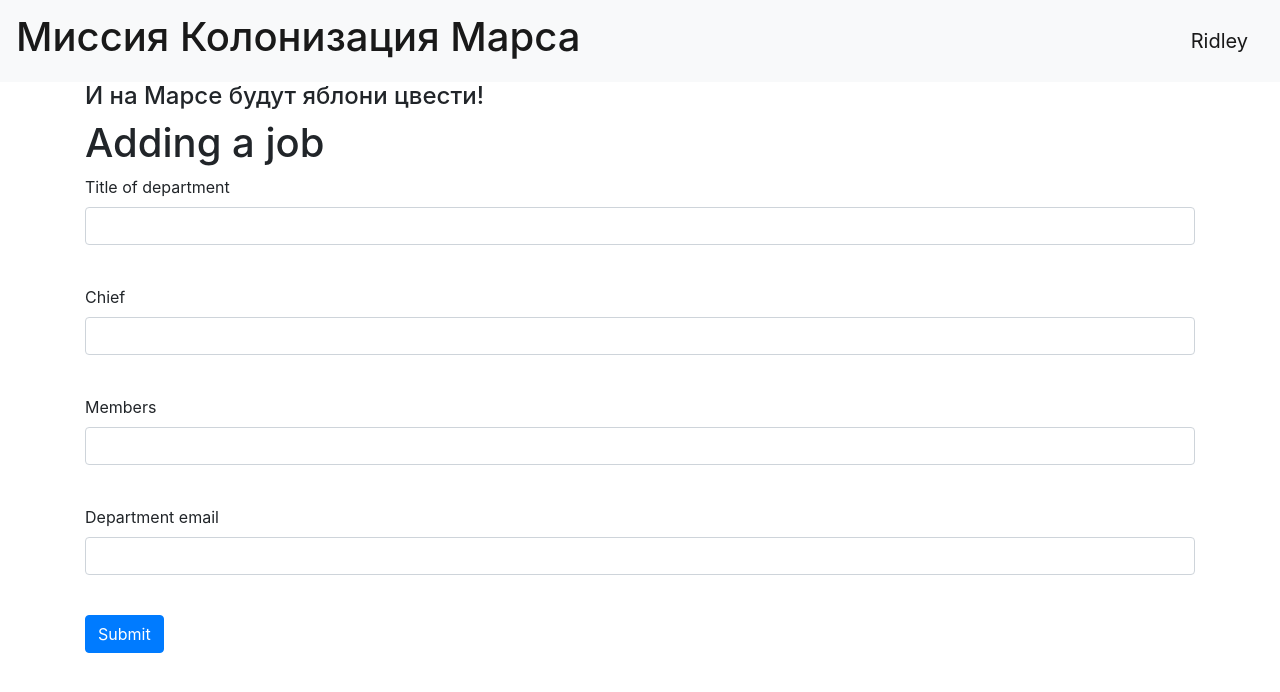
After one commit to sedoisd/nostalgi, a Flask app: page /department in a window 1280 px wide. The commit adds this page. Shown: the top 692 px of the page. Run offline with Flask 3, Linux system fonts and the light colour scheme; a user stored in the database is signed in; some libraries are stand-ins or nearby versions.

Commit message:
add func departments

```diff
--- /dev/null
+++ b/forms/department.py
@@ -0,0 +1,11 @@
+from flask_wtf import FlaskForm
+from wtforms import StringField, IntegerField, SubmitField, BooleanField
+from wtforms.validators import DataRequired
+
+
+class DepartmentForm(FlaskForm):
+    title = StringField('Title of department', validators=[DataRequired()])
+    chief = StringField('Chief', validators=[DataRequired()])
+    members = IntegerField('Members', validators=[DataRequired()])
+    email = StringField('Department email')
+    submit = SubmitField('Submit')
--- a/main.py
+++ b/main.py
@@ -1,12 +1,13 @@
 import datetime
 
-import sqlalchemy
 from flask import Flask, render_template, redirect, request, abort
 from flask_login import LoginManager, login_user, login_required, logout_user, current_user
 
 from data import db_session
+from data.departments import Department
 from data.users import User
 from data.jobs import Jobs
+from forms.department import DepartmentForm
 from forms.job import JobForm
 from forms.user import RegisterForm, LoginForm
 
@@ -40,7 +41,7 @@ def main():
 def index():
     session = db_session.create_session()
     list_work = list(session.query(Jobs))
-    return render_template('list_work.html', list_work=list_work)
+    return render_template('index.html', list_work=list_work)
 
 
 @app.route('/logout')
@@ -94,9 +95,88 @@ def reqister():
     return render_template('register.html', title='Регистрация', form=form)
 
 
+@app.route('/departments')
+def departments():
+    session = db_session.create_session()
+    all_departments = list(session.query(Department))
+    return render_template('list_departments.html', departments=all_departments)
+
+
+@app.route('/department', methods=['GET', 'POST'])
+@login_required
+def add_department():
+    form = DepartmentForm()
+    if form.validate_on_submit():
+        db_sess = db_session.create_session()
+        department = Department()
+        department.title = form.title.data
+        department.chief = form.chief.data
+        department.members = form.members.data
+        department.email = form.email.data
+        db_sess.add(department)
+        db_sess.commit()
+        return redirect('/departments')
+    return render_template('department.html', title='Добавление департамента',
+                           form=form)
+
+
+@app.route('/department/<int:id>', methods=['GET', 'POST'])
+@login_required
+def edit_department(id):
+    form = DepartmentForm()
+    if request.method == "GET":
+        db_sess = db_session.create_session()
+        department = db_sess.query(Department).filter(Department.id == id,
+                                                      Department.chief_user == current_user).first()
+        if current_user.id == 1:
+            department = db_sess.query(Department).filter(Department.id == id).first()
+        if department:
+            form.title.data = department.title
+            form.chief.data = department.chief
+            form.members.data = department.members
+            form.email.data = department.email
+        else:
+            abort(404)
+    if form.validate_on_submit():
+        db_sess = db_session.create_session()
+        department = db_sess.query(Department).filter(Department.id == id,
+                                                      Department.chief_user == current_user).first()
+        if current_user.id == 1:
+            department = db_sess.query(Department).filter(Department.id == id).first()
+        if department:
+            department.title = form.title.data
+            department.chief = form.chief.data
+            department.members = form.members.data
+            department.email = form.email.data
+            db_sess.commit()
+            return redirect('/departments')
+        else:
+            abort(404)
+    return render_template('department.html',
+                           title='Редактирование департамента',
+                           form=form
+                           )
+
+
+@app.route('/department_delete/<int:id>', methods=['GET', 'POST'])
+@login_required
+def department_delete(id):
+    db_sess = db_session.create_session()
+    department = db_sess.query(Department).filter(Department.id == id,
+                                                  Department.chief_user == current_user).first()
+    if current_user.id == 1:
+        department = db_sess.query(Department).filter(Department.id == id).first()
+    if department:
+        db_sess.delete(department)
+        db_sess.commit()
+    else:
+        abort(404)
+    return redirect('/departments')
+
+
 @app.route('/job', methods=['GET', 'POST'])
 @login_required
-def add_news():
+def add_job():
     form = JobForm()
     if form.validate_on_submit():
         db_sess = db_session.create_session()
@@ -115,7 +195,7 @@ def add_news():
 
 @app.route('/job/<int:id>', methods=['GET', 'POST'])
 @login_required
-def edit_news(id):
+def edit_job(id):
     form = JobForm()
     if request.method == "GET":
         db_sess = db_session.create_session()
@@ -153,7 +233,7 @@ def edit_news(id):
 
 @app.route('/job_delete/<int:id>', methods=['GET', 'POST'])
 @login_required
-def news_delete(id):
+def job_delete(id):
     db_sess = db_session.create_session()
     job = db_sess.query(Jobs).filter(Jobs.id == id,
                                      Jobs.user == current_user
--- /dev/null
+++ b/templates/department.html
@@ -0,0 +1,46 @@
+{% extends "base.html" %}
+
+{% block content %}
+    <h1>Adding a job</h1>
+    <form action="" method="post">
+        {{ form.hidden_tag() }}
+        <p>
+            {{ form.title.label }}<br>
+            {{ form.title(class="form-control") }}<br>
+            {% for error in form.title.errors %}
+                <div class="alert alert-danger" role="alert">
+                    {{ error }}
+                </div>
+            {% endfor %}
+        </p>
+        <p>
+            {{ form.chief.label }}<br>
+            {{ form.chief(class="form-control") }}<br>
+            {% for error in form.chief.errors %}
+                <div class="alert alert-danger" role="alert">
+                    {{ error }}
+                </div>
+            {% endfor %}
+        </p>
+        <p>
+            {{ form.members.label }}<br>
+            {{ form.members(class="form-control") }}<br>
+            {% for error in form.members.errors %}
+                <div class="alert alert-danger" role="alert">
+                    {{ error }}
+                </div>
+            {% endfor %}
+        </p>
+        <p>
+            {{ form.email.label }}<br>
+            {{ form.email(class="form-control", type="email")}}<br>
+            {% for error in form.email.errors %}
+                <div class="alert alert-danger" role="alert">
+                    {{ error }}
+                </div>
+            {% endfor %}
+        </p>
+        <p>{{ form.submit(type="submit", class="btn btn-primary") }}</p>
+        <div>{{ message }}</div>
+    </form>
+{% endblock %}
```
Also changed, not shown: templates/index.html (+36 -8 lines), templates/list_departments.html (added, +40 -0 lines), templates/list_work.html (deleted, +0 -43 lines), db/2.db.
